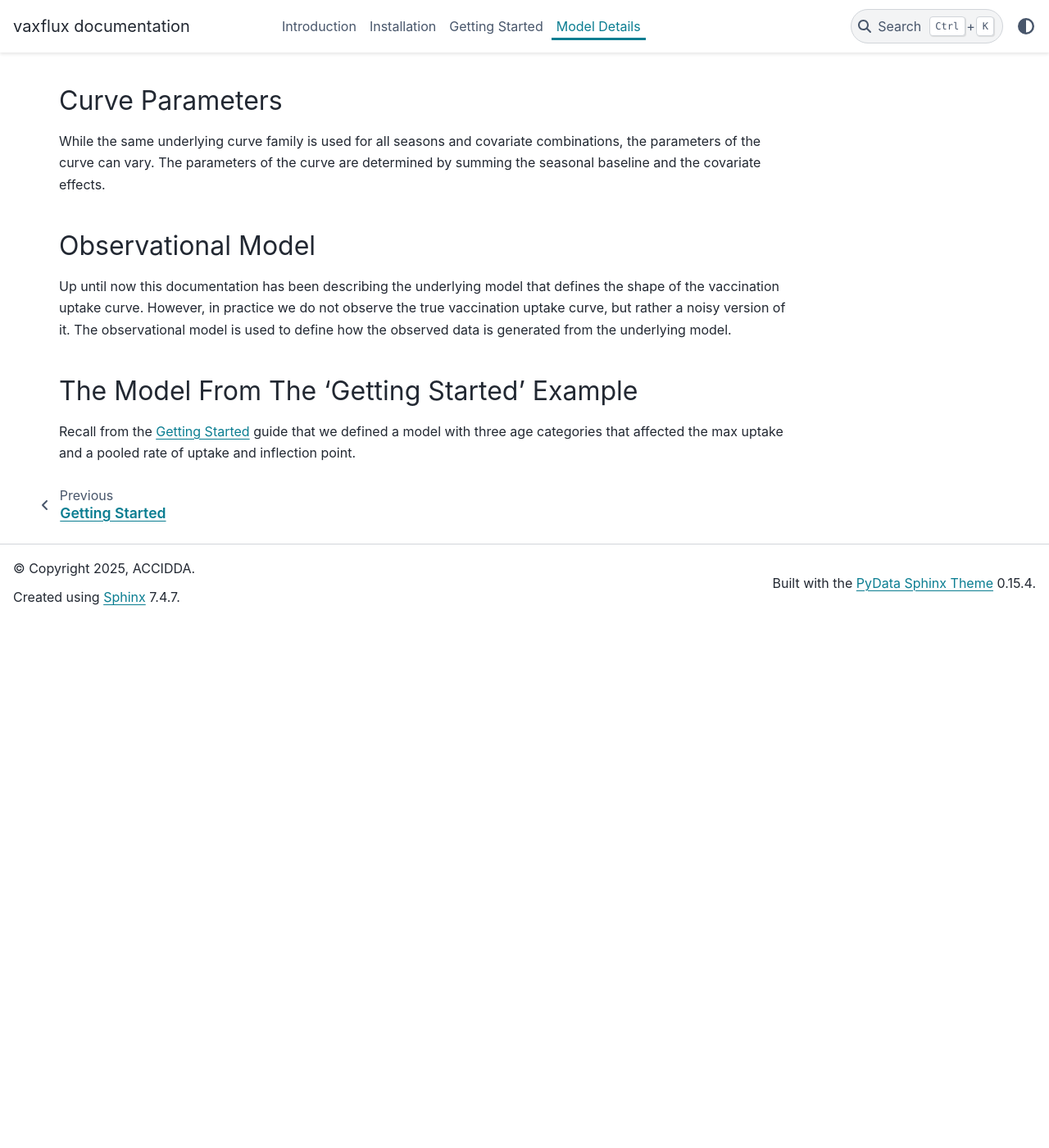
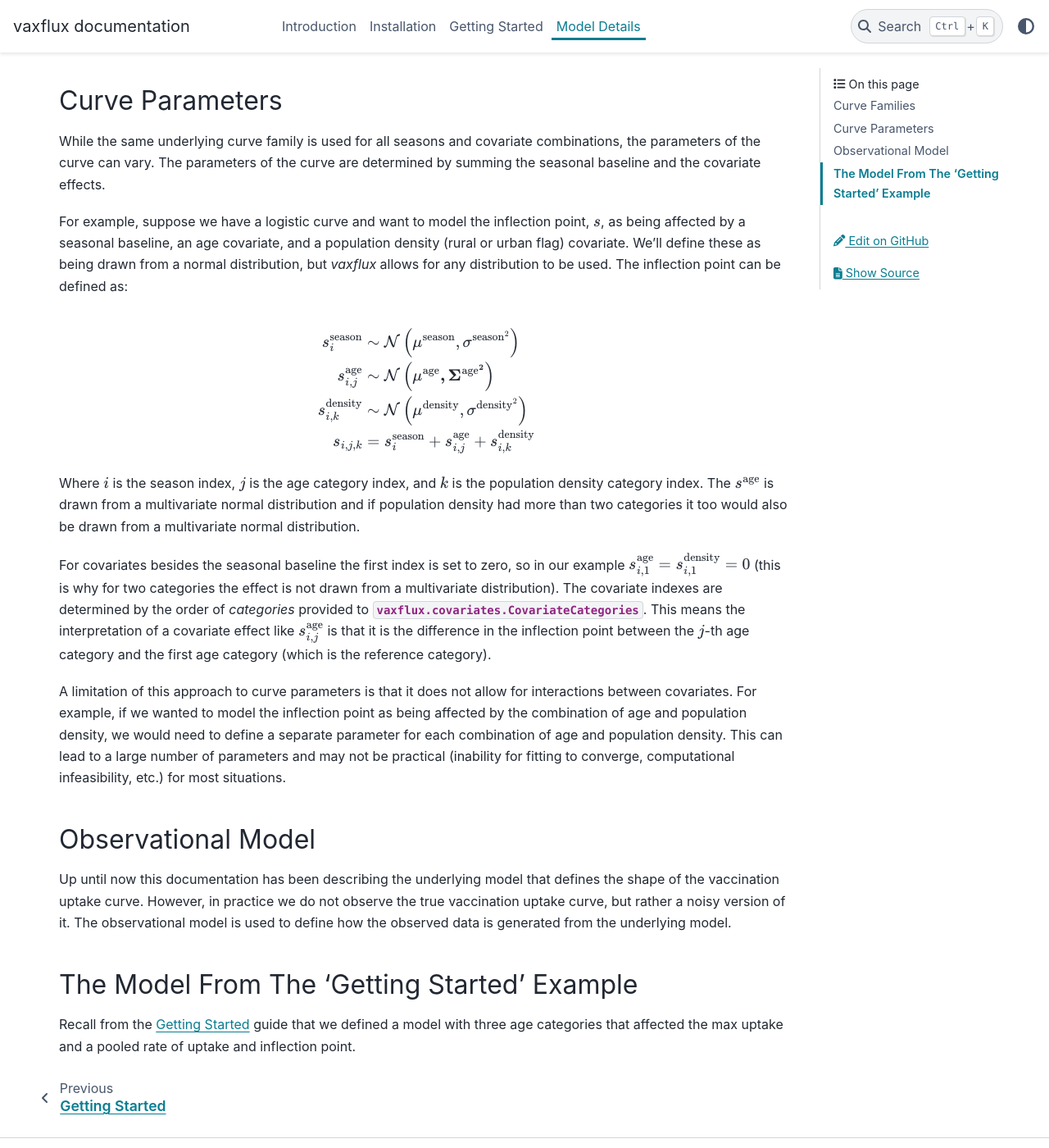
Before and after one commit to ACCIDDA/vaxflux, a Sphinx documentation site: the page built from docs/model-details.rst, in a window 1280 px wide and 1400 px high, scrolled down 941 px. Shown: the whole window at 82% size. Built offline with Sphinx 7.4.7 and the PyData theme 0.15.4, drawn with Linux system fonts in a browser that asks for light colours; pages that are not in the unit, such as notebooks, are missing from menus; before the commit the page ends 1698 px from its top, so only the background shows below that.

Commit message:
Fill out curve parameters model details section

```diff
--- a/docs/model-details.rst
+++ b/docs/model-details.rst
@@ -34,6 +34,24 @@
 
 While the same underlying curve family is used for all seasons and covariate combinations, the parameters of the curve can vary. The parameters of the curve are determined by summing the seasonal baseline and the covariate effects.
 
+For example, suppose we have a logistic curve and want to model the inflection point, :math:`s`, as being affected by a seasonal baseline, an age covariate, and a population density (rural or urban flag) covariate. We'll define these as being drawn from a normal distribution, but `vaxflux` allows for any distribution to be used. The inflection point can be defined as:
+
+.. math::
+
+    s^{\mathrm{season}}_{i}&\sim\mathcal{N}\left(\mu^{\mathrm{season}},\sigma^{\mathrm{season}^2}\right)
+
+    s^{\mathrm{age}}_{i,j}&\sim\mathcal{N}\bf\left({\mu}^{\mathrm{age}},\Sigma^{\mathrm{age}^2}\right)
+
+    s^{\mathrm{density}}_{i,k}&\sim\mathcal{N}\left({\mu}^{\mathrm{density}},\sigma^{\mathrm{density}^2}\right)
+
+    s_{i,j,k} &= s^{\mathrm{season}}_{i} + s^{\mathrm{age}}_{i,j} + s^{\mathrm{density}}_{i,k}
+
+Where :math:`i` is the season index, :math:`j` is the age category index, and :math:`k` is the population density category index. The :math:`s^{\mathrm{age}}` is drawn from a multivariate normal distribution and if population density had more than two categories it too would also be drawn from a multivariate normal distribution.
+
+For covariates besides the seasonal baseline the first index is set to zero, so in our example :math:`s^{\mathrm{age}}_{i,1}=s^{\mathrm{density}}_{i,1}=0` (this is why for two categories the effect is not drawn from a multivariate distribution). The covariate indexes are determined by the order of `categories` provided to :obj:`vaxflux.covariates.CovariateCategories`. This means the interpretation of a covariate effect like :math:`s^{\mathrm{age}}_{i,j}` is that it is the difference in the inflection point between the :math:`j`-th age category and the first age category (which is the reference category).
+
+A limitation of this approach to curve parameters is that it does not allow for interactions between covariates. For example, if we wanted to model the inflection point as being affected by the combination of age and population density, we would need to define a separate parameter for each combination of age and population density. This can lead to a large number of parameters and may not be practical (inability for fitting to converge, computational infeasibility, etc.) for most situations.
+
 Observational Model
 -------------------
 
```
